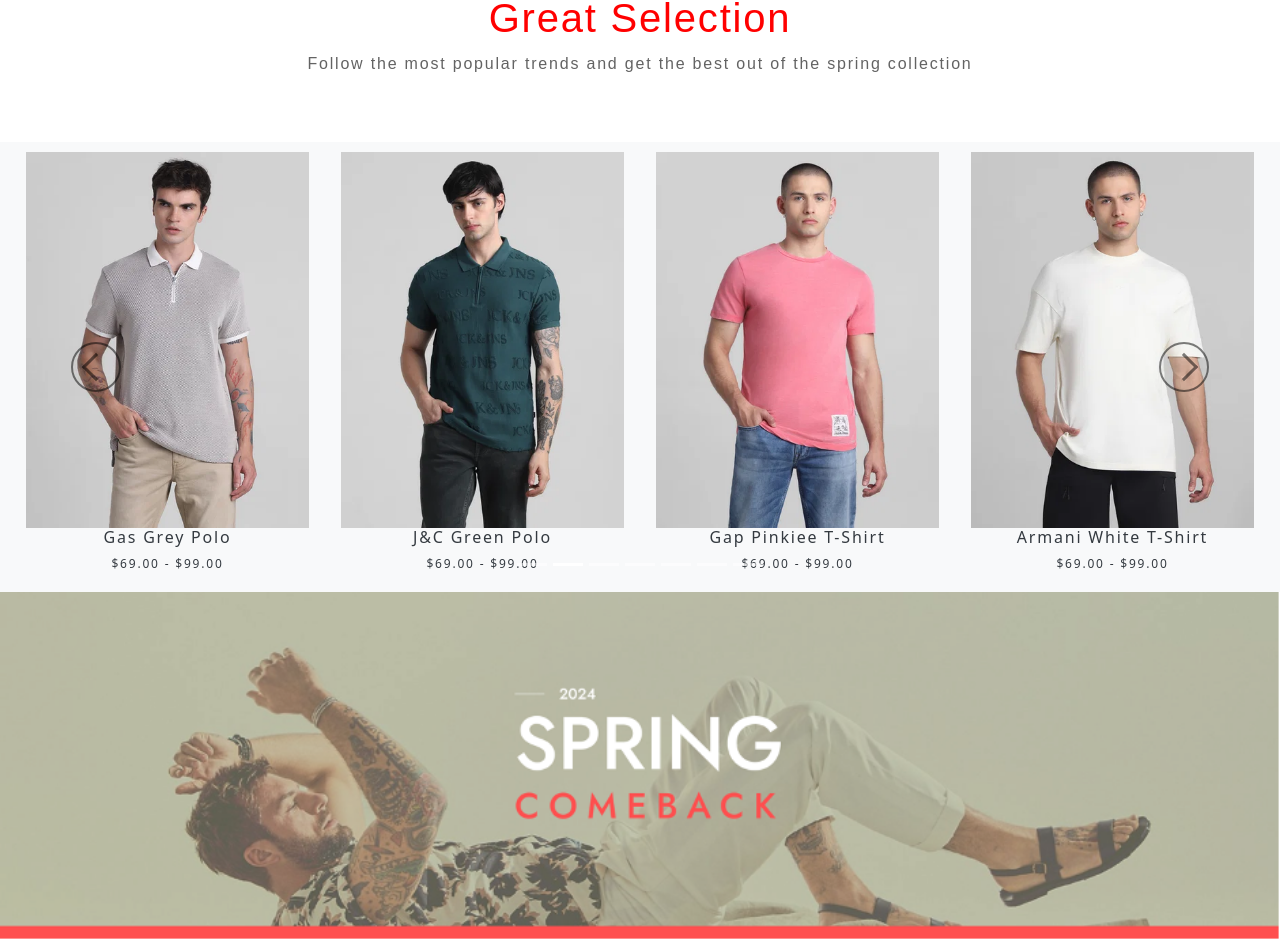
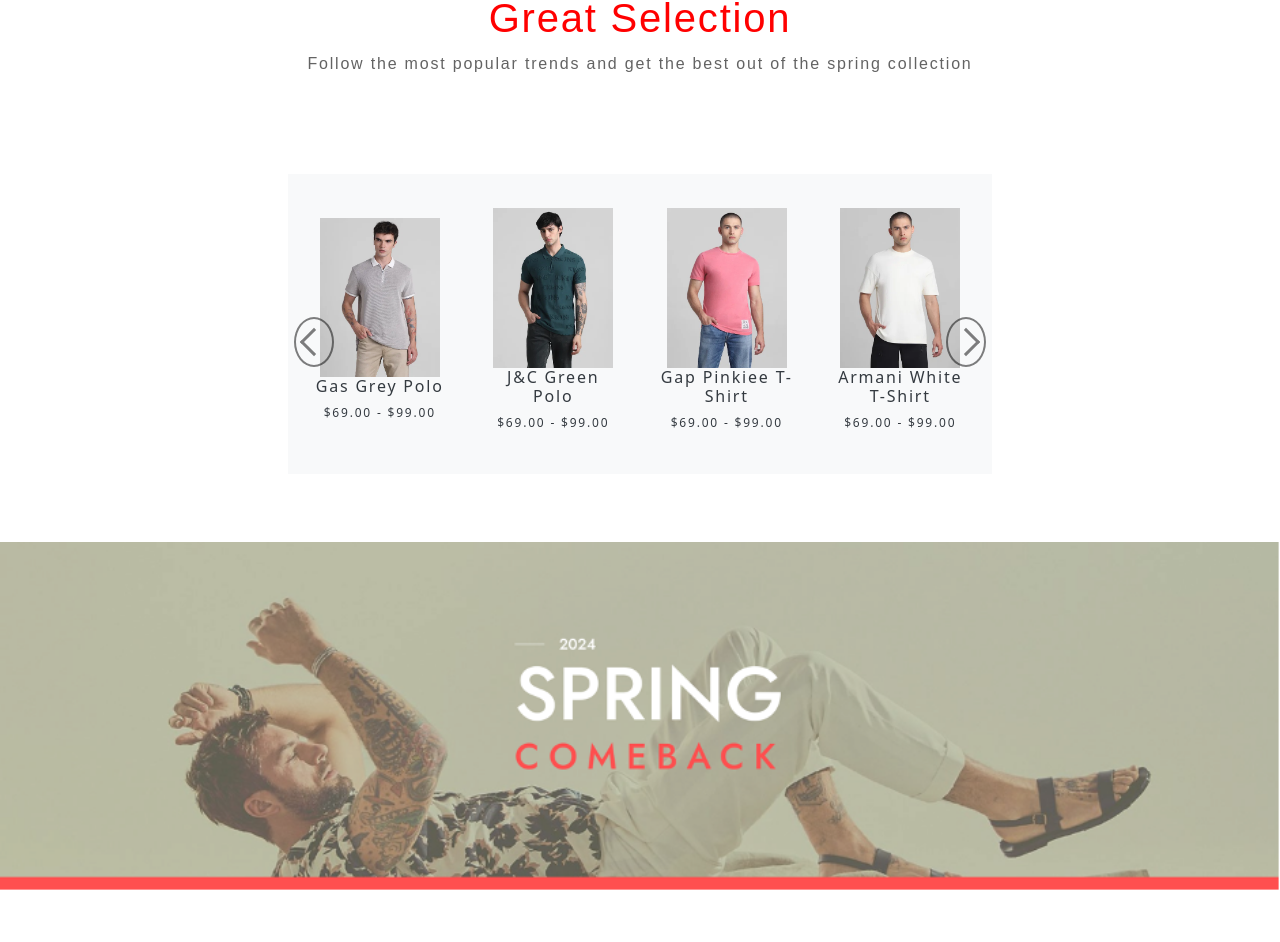
Before and after one commit to harshvijay63/curly-computing-machine, a React (Create React App) app: page / in a window 1280 px wide. Shown: the part 1151-2093 px from the top of the page. Built offline with nearby package versions, Linux system fonts and the light colour scheme.

Commit message:
Update main.css

```diff
--- a/src/styles/main.css
+++ b/src/styles/main.css
@@ -733,9 +733,13 @@ footer{
 	font-size: 12px;
 }
 
+
 .carousel {
-    width: 100%;
-    height: auto;
+    width: 60%;
+    height: 400px;  /* Fixed height for the entire carousel */
+    margin: auto;
+    padding: 32px;
+    overflow: hidden;
 }
 
 .carousel-fade .carousel-item {
@@ -749,10 +753,14 @@ footer{
 }
 
 .carousel .carousel-item {
-    background-color: #f8f9fa; /* Preferred background color */
+    background-color: #f8f9fa;
     text-align: center;
-    height: auto;
-    padding: 10px;
+    height: 300px; /* Fixed height */
+    display: flex;
+    justify-content: center;
+    align-items: center;
+    object-fit: cover;
+    /* padding: 0px; Remove or adjust this padding */
 }
 
 .zoom-effect {
@@ -767,18 +775,20 @@ footer{
 .carousel .carousel-item .d-flex {
     justify-content: space-around;
     align-items: center;
-    flex-wrap: wrap; /* Added to wrap items on smaller screens */
+    flex-wrap: wrap;
+    /* margin: 0 -50px; Remove this line */
 }
 
 .carousel .carousel-item .text-center {
     flex: 1 0 25%;
     max-width: 25%;
+    /* padding: 0 5px; Remove or adjust this padding */
 }
 
 .carousel-control-prev-icon,
 .carousel-control-next-icon {
     background-image: none;
-    width: 50px;
+    width: 40px;
     height: 50px;
     border-radius: 50%;
     border: 2px solid black;
@@ -808,38 +818,48 @@ footer{
 
 .carousel-control-prev-icon:hover,
 .carousel-control-next-icon:hover {
-    background-color: rgba(0, 0, 0, 0.1); /* subtle hover effect */
+    background-color: rgba(0, 0, 0, 0.1);
 }
 
 .carousel .carousel-item img {
-    width: 50%; /* Adjusted for better scaling */
-    height: 50px; /* Maintain aspect ratio */
-    object-fit: fill;
-    align-items: center;
+    width: 200%;
+    height: auto;
+    max-height: 500px;
+    object-fit: cover;
+    align-items: left;
     text-align: center;
     vertical-align: middle;
 }
 
 .carousel .carousel-item h4,
 .carousel .carousel-item h5 {
-    color: #343a40; /* Text color */
-  }
-
-  /* Responsive Styles */
-  @media (max-width: 768px) {
-    .carousel .carousel-item .text-center {
-      flex: 1 0 50%;
-      max-width: 50%;
-    }
+    color: #343a40;
 }
 
   @media (max-width: 576px) {
     .carousel .carousel-item .text-center {
-      flex: 1 0 100%;
+        flex: 2 0 100%;
         max-width: 100%;
+        padding: 10px; /* Adjust padding for mobile view */
+    }
 }
 
-    .carousel .carousel-item .d-flex {
-      justify-content: center; /* Center the items on smaller screens */
+/* Adjust the padding for images in larger views */
+@media (min-width: 992px) {
+    .carousel .carousel-item .text-center {
+        padding: 20px; /* Increase padding for desktop view */
     }
 }
+
+/* Adjust image size and carousel item padding globally */
+.carousel .carousel-item img {
+    width: 100%; /* Adjust width to 100% for better control */
+    height: auto; /* Maintain aspect ratio */
+    max-height: 200px; /* Adjust the maximum height */
+    object-fit: contain; /* Ensure the image fits within the container */
+}
+
+/* Update carousel item properties */
+.carousel .carousel-item {
+    padding: 5px; /* Adjust overall item padding if needed */
+}
```
Lines whose indentation alone changed are shown as unchanged.
